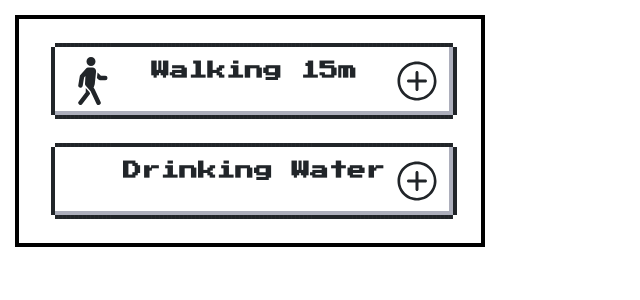
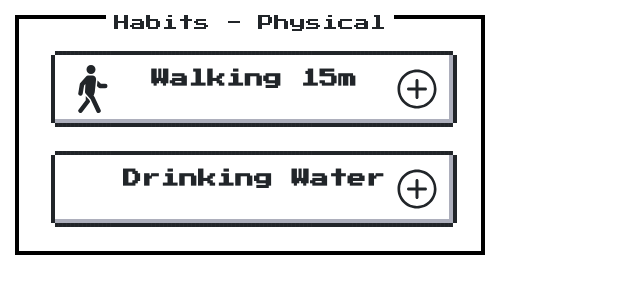
Before and after one commit to FerJSsilva/habit-tracker-frontend-cra, a React (Create React App) app: page /habits in a window 1280 px wide. Shown: the top 300 px of the page, without its empty margins (0-640 px from the left). Built offline with nearby package versions, Linux system fonts and the light colour scheme; some icons are missing.

Commit message:
feat: update Habits.jsx with new container title and centering

```diff
--- a/src/page-containers/Habits/Habits.jsx
+++ b/src/page-containers/Habits/Habits.jsx
@@ -5,7 +5,10 @@ import { BsPersonWalking } from 'react-icons/bs';
 import { FaGlassWaterDroplet } from 'react-icons/fa6';
 
 const Home = () => (
-  <Container>
+  <Container
+    title={'Habits - Physical'}
+    centered
+  >
     <div>
       <label
         className="nes-btn"
```
